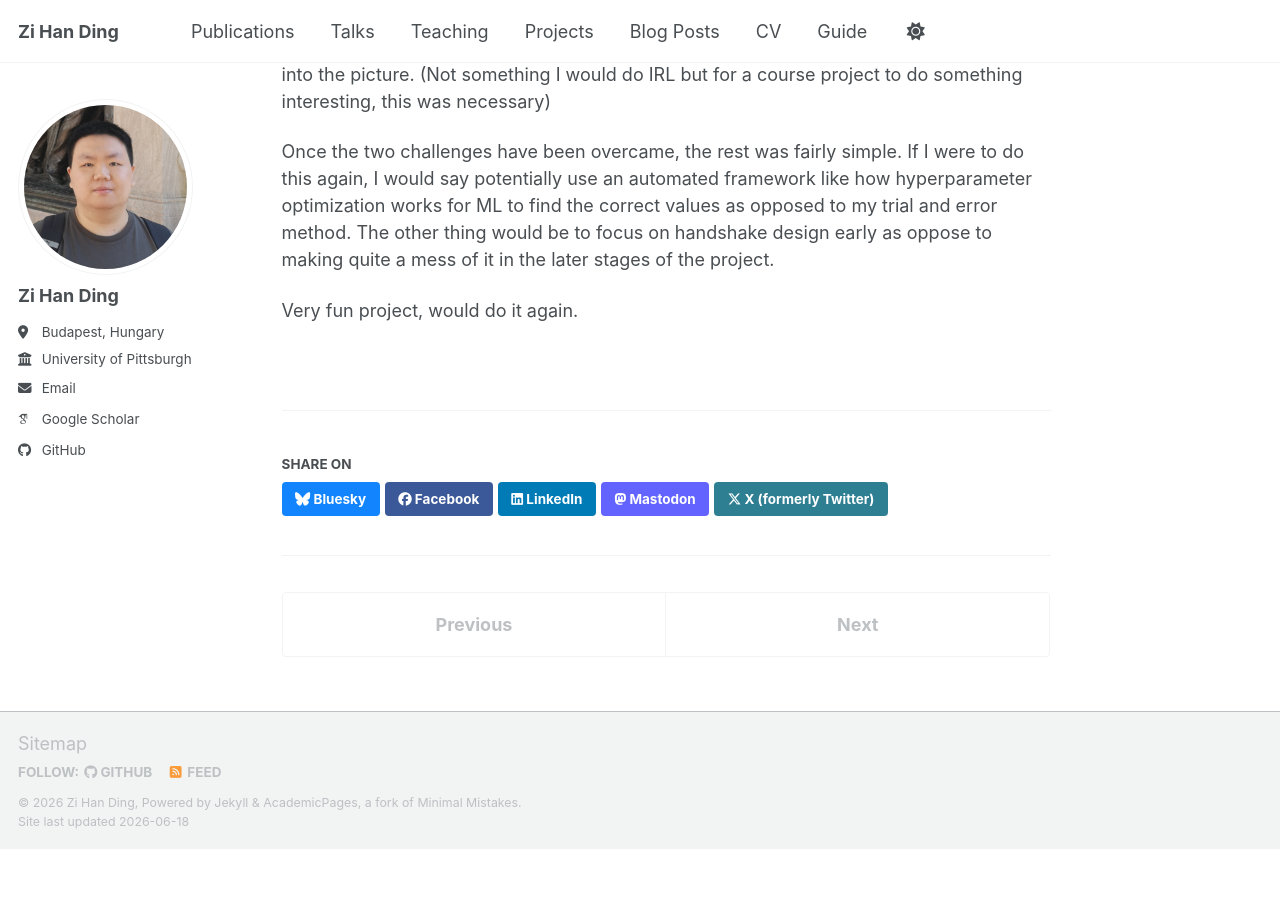
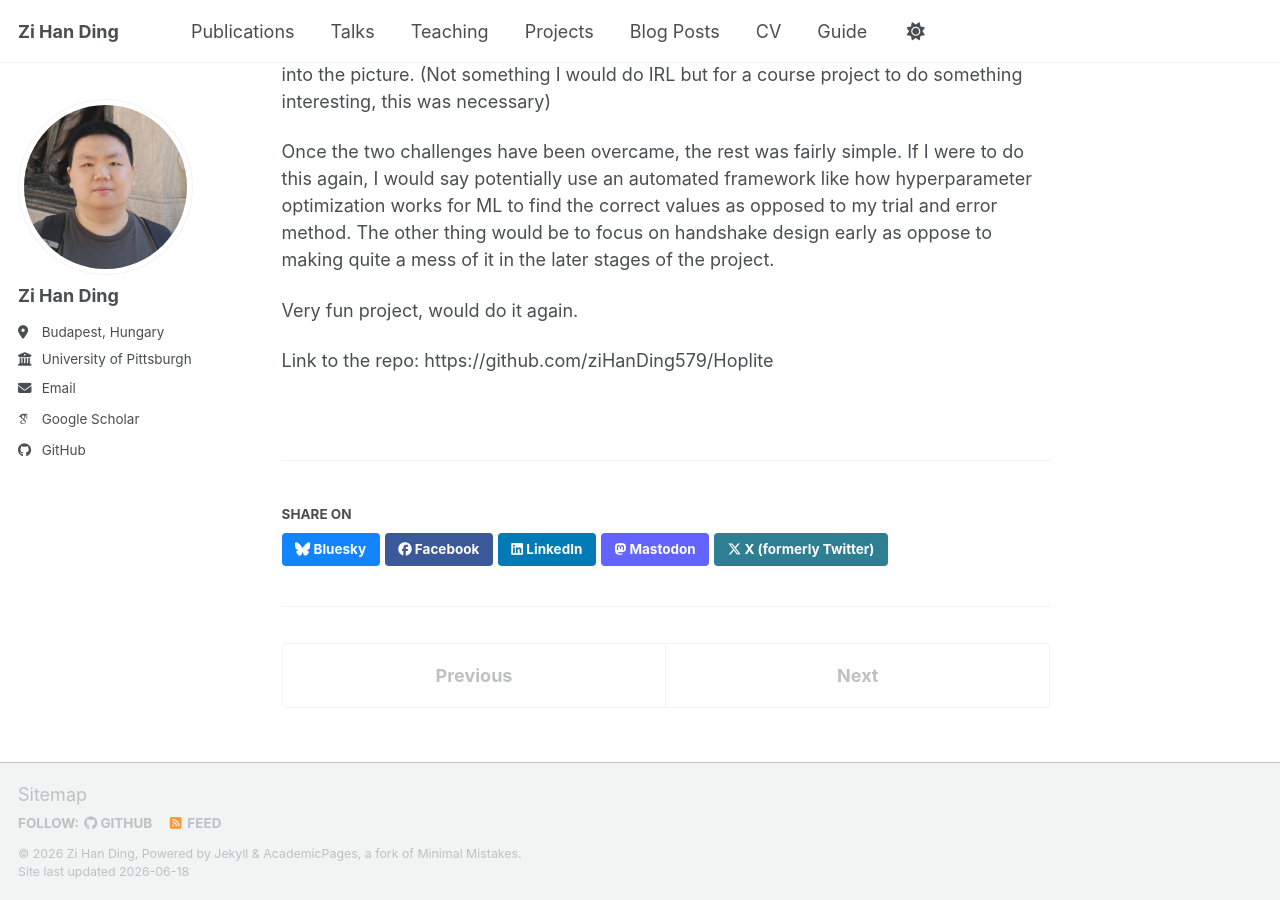
Before and after one commit to ziHanDing579/ziHanDing579.github.io, a Jekyll site: the page built from _portfolio/hoplite.md, in a window 1280 px wide and 900 px high, scrolled down 1193 px. Built offline with Jekyll 4.4.1, drawn with Linux system fonts in a browser that asks for light colours; some web fonts are replaced; a script bundle is joined from its source files by our own code; library files that are not in the unit come from our copies; before the commit the page ends 2042 px from its top, so only the background shows below that.

Commit message:
added link

```diff
--- a/_portfolio/hoplite.md
+++ b/_portfolio/hoplite.md
@@ -21,3 +21,5 @@ But the ends isn't really the point for me in this project. It was the journey.
 Once the two challenges have been overcame, the rest was fairly simple. If I were to do this again, I would say potentially use an automated framework like how hyperparameter optimization works for ML to find the correct values as opposed to my trial and error method. The other thing would be to focus on handshake design early as oppose to making quite a mess of it in the later stages of the project.
 
 Very fun project, would do it again.
+
+Link to the repo: https://github.com/ziHanDing579/Hoplite
```
